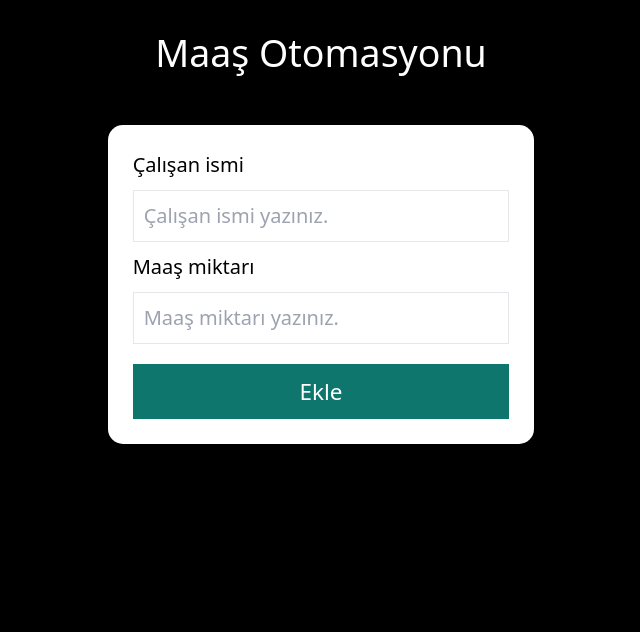
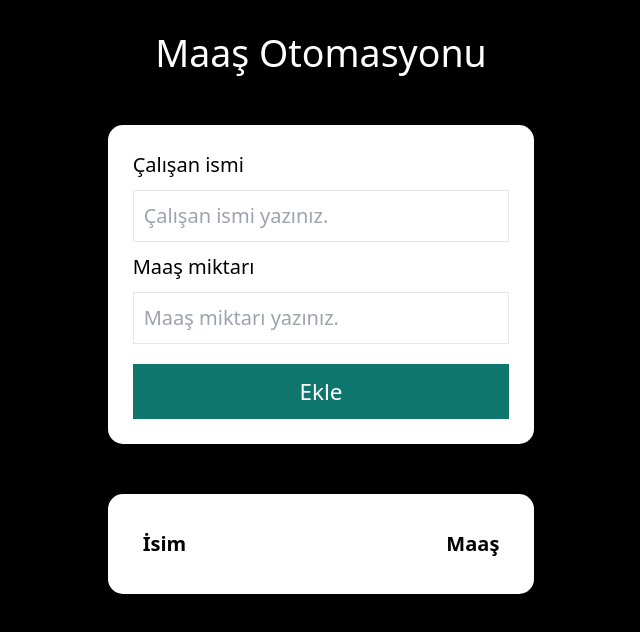
Before and after one commit to mhmtates/EmployeeApp, a React (Create React App) app: page / in a window 1280 px wide. Shown: the top 632 px of the page, without its empty margins (319-959 px from the left). Built offline with nearby package versions, Linux system fonts and the light colour scheme.

Commit message:
WorkerList.jsx file has been added,addworker.jsx and app.jsx files have been updated

```diff
--- a/src/App.jsx
+++ b/src/App.jsx
@@ -1,10 +1,17 @@
+import { useState } from "react";
 import AddWorker from "./components/Workers/AddWorker";
+import WorkerList from "./components/Workers/WorkerList";
+
 
 function App() {
+
+  const [workers,setWorkers] = useState([]);
+
   return (
     <div className="App">
       <h1 className=" text-white text-center mt-6 text-3xl">Maaş Otomasyonu</h1>
-       <AddWorker/>
+       <AddWorker setWorkers={setWorkers}/>
+       <WorkerList workers={workers}/>
     </div>
   );
 }
--- a/src/components/Workers/AddWorker.jsx
+++ b/src/components/Workers/AddWorker.jsx
@@ -1,11 +1,13 @@
+import { useState } from "react";
 import Button from "../UI/Button";
 import Card from "../UI/Card";
-import { useState } from "react";
 
-const AddWorker = () => {
+const AddWorker = (props) => {
 
   const [workerName, setWorkerName] = useState("");
   const [salary, setSalary] = useState("");
+
+  const minSalary = 17002;
 
   const workerNameChangeHandler = (e) => {
     setWorkerName(e.target.value);
@@ -15,9 +17,25 @@ const AddWorker = () => {
   }
   const addWorkerHandler = (e) => {
     e.preventDefault();
+    if (workerName.trim().length === 0 || salary.trim().length === 0) {
+      return;
+    }
+
+    if (+salary <= minSalary) {
+      return;
+    }
     setWorkerName("");
     setSalary("");
-      console.log(workerName,salary);
+    props.setWorkers((prevState) =>[
+      {
+        id: Math.floor(Math.random() * 100000),
+        name: workerName,
+        salary: salary
+      },
+
+      ...prevState,
+    ])
+    console.log(workerName.trim(), salary.trim());
   }
 
   return (
--- /dev/null
+++ b/src/components/Workers/WorkerList.jsx
@@ -0,0 +1,25 @@
+import Card from "../UI/Card"
+
+
+const WorkerList = (props) => {
+    const{workers} = props;
+
+    return (
+        <Card className="mt-10">
+            <ul>
+                <li className="flex justify-between p-2">
+                    <span className="font-bold">İsim</span>
+                    <span className="font-bold">Maaş</span>
+                </li>
+                {workers.map((worker) => (
+                    <li className ="flex justify-between cursor-pointer hover:shadow-xl p-2 transition-shadow" key={worker.id}>
+                        <span>{worker.name}</span>
+                        <span className="text-teal-700 font-medium">{worker.salary} ₺</span>
+                    </li>
+                ))}
+            </ul>
+        </Card>
+    )
+}
+
+export default WorkerList
```
Lines whose indentation alone changed are shown as unchanged.
